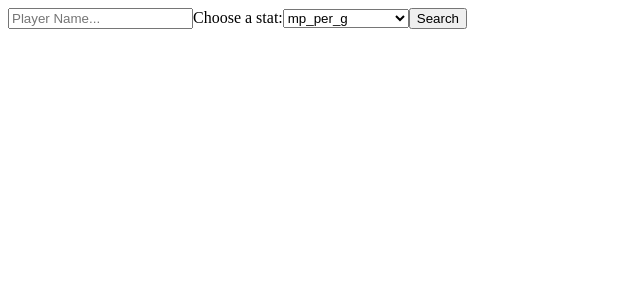
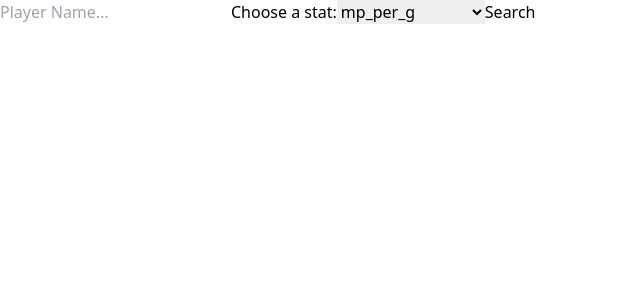
Before and after one commit to lil-sahil/advanced-basketball-stats, a React (Create React App) app in the folder frontend/: page / in a window 1280 px wide. Shown: the top 300 px of the page, without its empty margins (0-640 px from the left). Built offline with nearby package versions, Linux system fonts and the light colour scheme.

Commit message:
Initialized tailwindcss.

```diff
--- a/frontend/package.json
+++ b/frontend/package.json
@@ -36,5 +36,10 @@
       "last 1 firefox version",
       "last 1 safari version"
     ]
+  },
+  "devDependencies": {
+    "autoprefixer": "^10.4.7",
+    "postcss": "^8.4.14",
+    "tailwindcss": "^3.1.6"
   }
 }
--- /dev/null
+++ b/frontend/postcss.config.js
@@ -0,0 +1,6 @@
+module.exports = {
+  plugins: {
+    tailwindcss: {},
+    autoprefixer: {},
+  },
+}
--- a/frontend/src/index.css
+++ b/frontend/src/index.css
@@ -0,0 +1,3 @@
+@tailwind base;
+@tailwind components;
+@tailwind utilities;
--- /dev/null
+++ b/frontend/tailwind.config.js
@@ -0,0 +1,8 @@
+/** @type {import('tailwindcss').Config} */
+module.exports = {
+  content: ["./src/**/*.{js,jsx,ts,tsx}"],
+  theme: {
+    extend: {},
+  },
+  plugins: [],
+};
```
Also changed, not shown: 1 other file (tests, documents, lock files or other folders).
